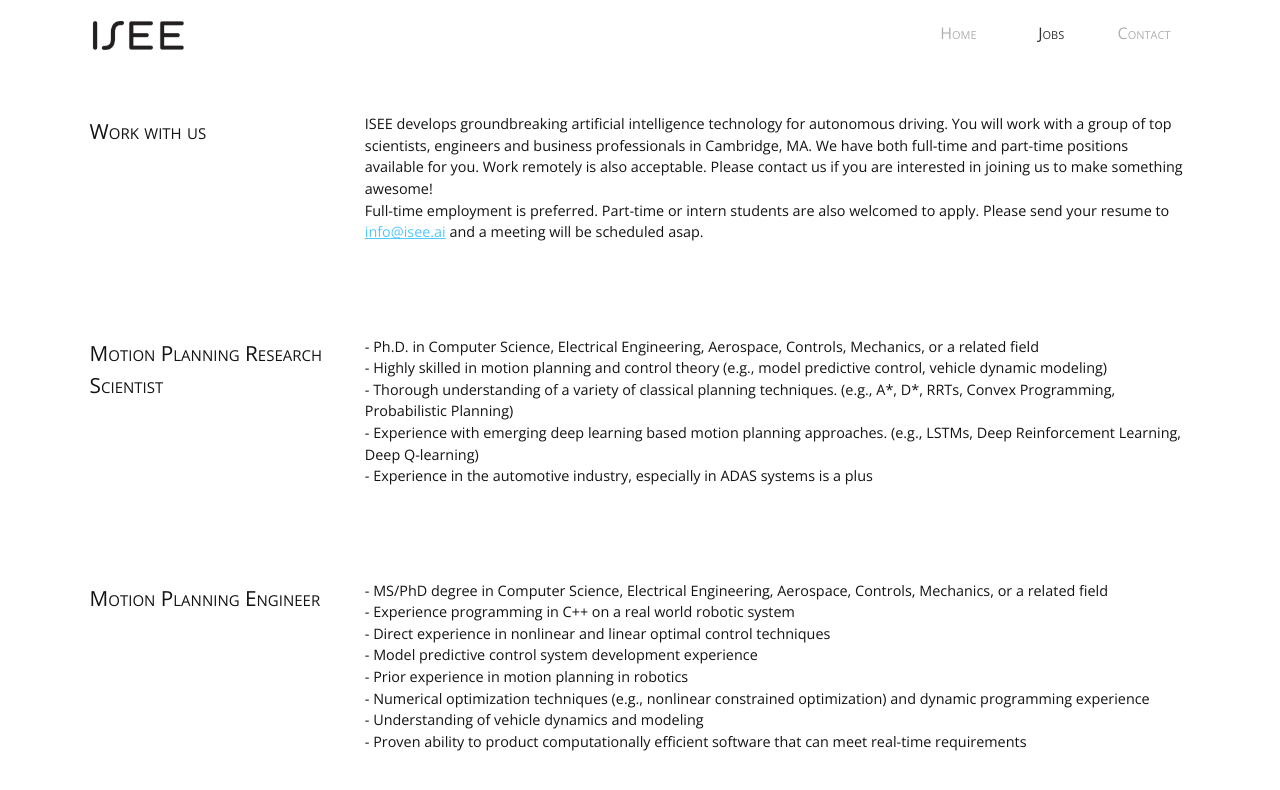
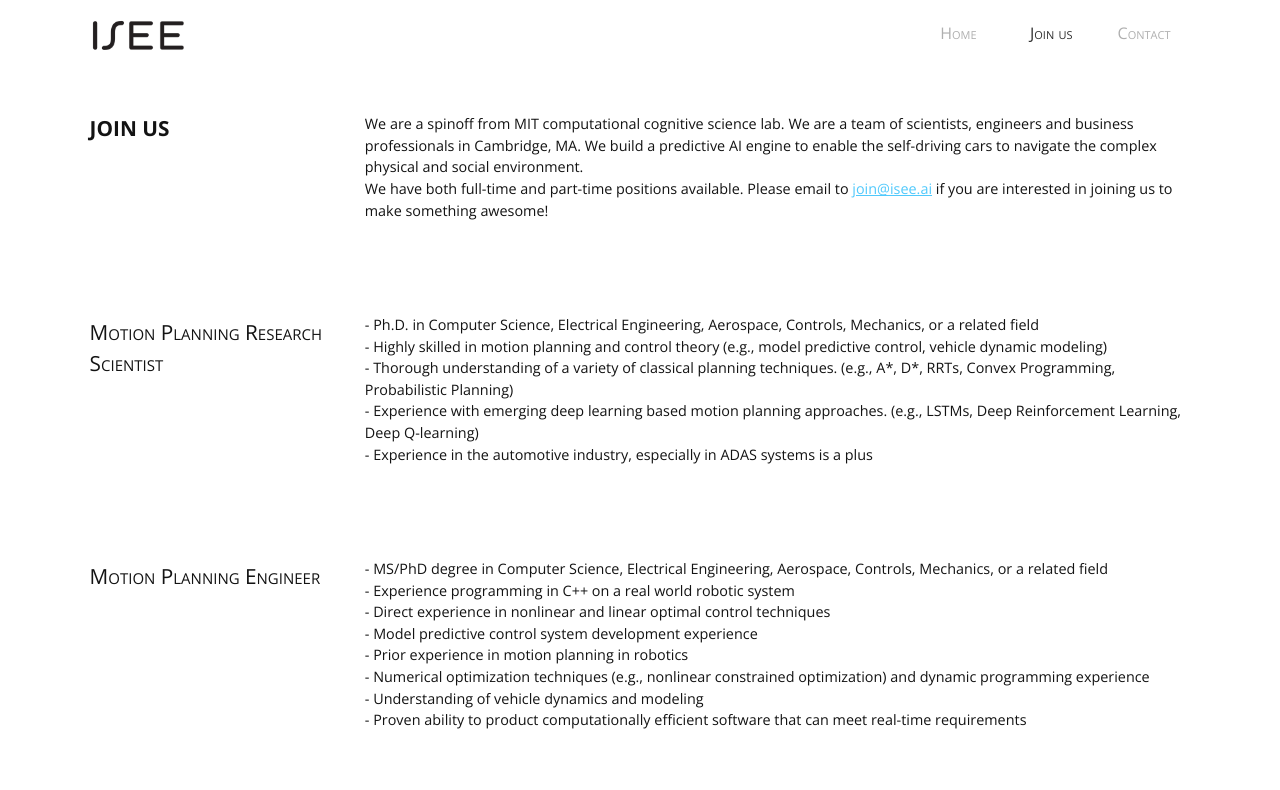
Before and after one commit to ybzhao/www, a plain HTML site: page join.html in a window 1280 px wide. Drawn offline with nearby package versions, Linux system fonts and the light colour scheme.

Commit message:
update join.html

```diff
--- a/jobs.html
+++ b/join.html
@@ -2,7 +2,7 @@
 <html>
 <head>
 <meta charset="utf-8">
-<title>iSee.ai - Jobs</title>
+<title>Join ISEE</title>
 <link href="https://fonts.googleapis.com/css?family=Open+Sans:300,400,600,700" rel="stylesheet" type="text/css">
 <style type="text/css">
 /* { margin: 0; padding: 0; border: none; }*/
@@ -161,15 +161,16 @@ body {
   	<img class="logo-header" src="img/logo.png" width="300" alt=""/>
 	<ul class="nav">
 			<li><a class="nav-inactive" href="index.html">Home</a></li>
-	        <li><a class="nav-active" href="jobs.html">Jobs</a></li>
+	        <li><a class="nav-active" href="join.html">Join us</a></li>
 	        <li><a class="nav-inactive" href="contact.html">Contact</a></li>
 	  </ul>
 </header>
 <main class="main">
 	<div class="rowlight">
-  		<h2 class="left" style="">Work with us</h2>
-		<p class="right" style="text-align: left">ISEE develops groundbreaking artificial intelligence technology for autonomous driving. You will work with a group of top scientists, engineers and business professionals in Cambridge, MA. We have both full-time and part-time positions available for you. Work remotely is also acceptable. Please contact us if you are interested in joining us to make something awesome!<br>
-  Full-time employment is preferred. Part-time or intern students are also welcomed to apply. Please send your resume to <a class="email" href="mailto:info@isee.ai">info@isee.ai</a> and a meeting will be scheduled asap. <br>
+  		<h1 class="left" style=""> <b> JOIN US </b> </h1>
+		<p class="right" style="text-align: left">We are a spinoff from MIT computational cognitive science lab. We are a team of scientists, engineers and business professionals in Cambridge, MA. We build a predictive AI engine to enable the self-driving cars to navigate the complex physical and social environment. <br>
+
+  		We have both full-time and part-time positions available. Please email to <a class="email" href="mailto:info@isee.ai">join@isee.ai</a> if you are interested in joining us to make something awesome! <br>
 		</p>
 	</div>
 	<div class="rowlight">
```
Also changed, not shown: contact.html (+2 -2 lines), index.html (+2 -2 lines).
